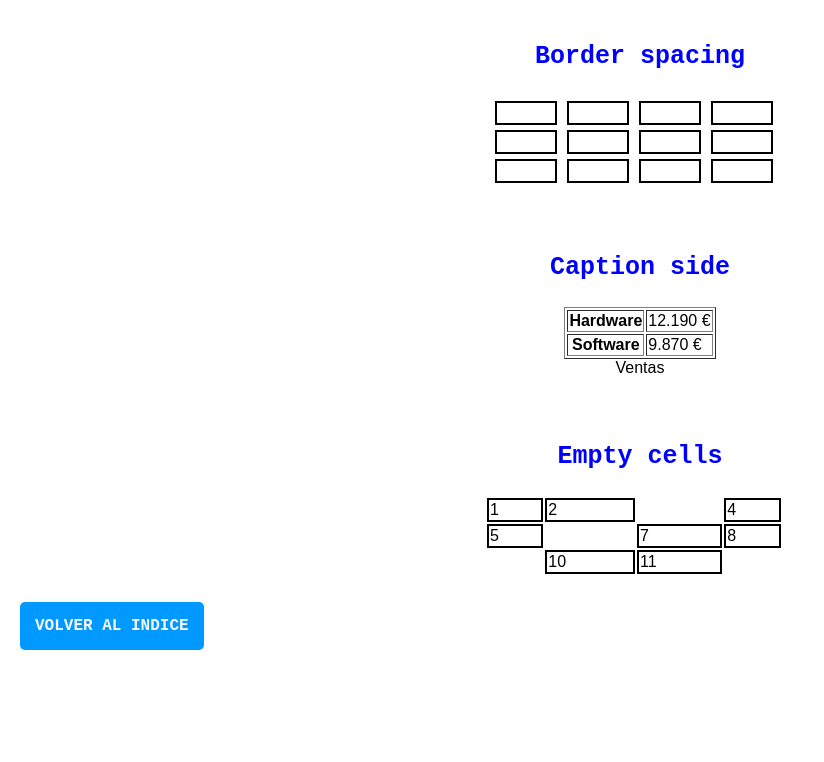
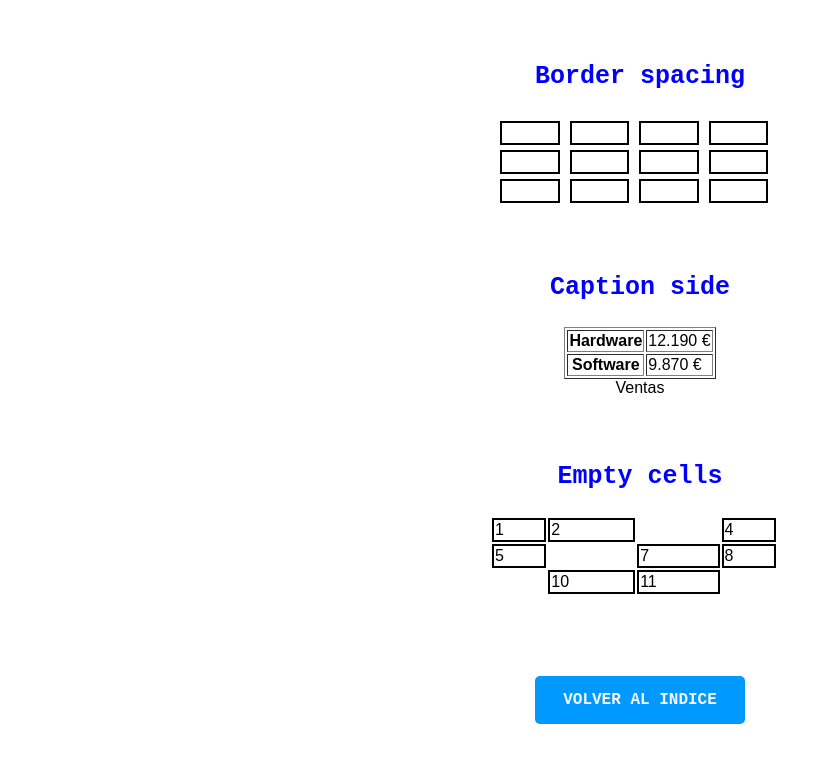
Before and after one commit to gaizkamg/HTML-CSS-Entregable, a plain HTML site: page tablas.html in a window 1280 px wide. Shown: the part 2213-2975 px from the top of the page, without its empty margins (0-824 px from the left). Before the commit the page ends 2868 px from the top, so only its background shows below. Drawn offline with Linux system fonts and the light colour scheme.

Commit message:
modificaciones tablas html y css y pp directorio

```diff
--- a/styles/tablas.css
+++ b/styles/tablas.css
@@ -37,4 +37,10 @@ article {display: flex;
 
 
 
-footer section {margin-left: 37.5%;}
+div.tablas section {margin-left: 37.5%;}
+
+div.volver {width: 25rem;
+margin-top: 4rem;}
+div.volver a {display: flex;
+            justify-content: center;
+           align-items: center;}
--- a/tablas.html
+++ b/tablas.html
@@ -193,7 +193,7 @@
             </table>
         </div>
     </main>
-    <footer>
+    <div class="tablas">
         <div>
             <h3>Combinar celdas</h3>
         <section>
@@ -317,7 +317,7 @@
         </div>
 
         <h2>CSS</h2>
-       <div>
+    <div>
         <h3>Border collapse</h3>
         <section>
 
@@ -413,7 +413,7 @@
             </tr>
         </table>
     </article>
-    </div>
+         </div>
 
     <div>
         <h3>Empty cells</h3>
@@ -444,14 +444,16 @@
         </section>
     </div>
 
-
+    <div class="volver">
+        <a href="index.html">VOLVER AL INDICE</a>
+    </div>
+    </div>
+</main>
+<footer>
+</footer>
 
 
     </footer>
-    <div class="volver">
-        <a href="index.html">VOLVER AL INDICE</a>
-       </div>
-    <footer>
-    </footer>
+
  </body>
 </html>
```
